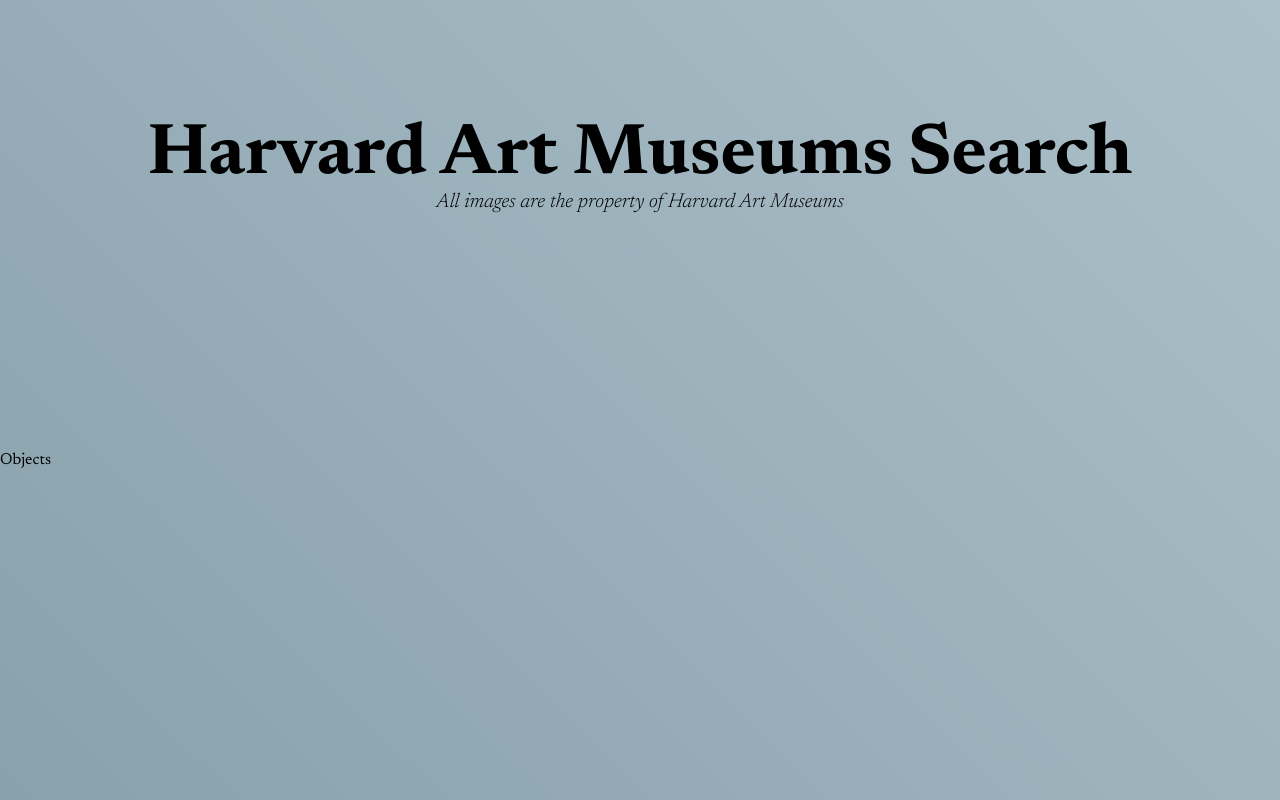
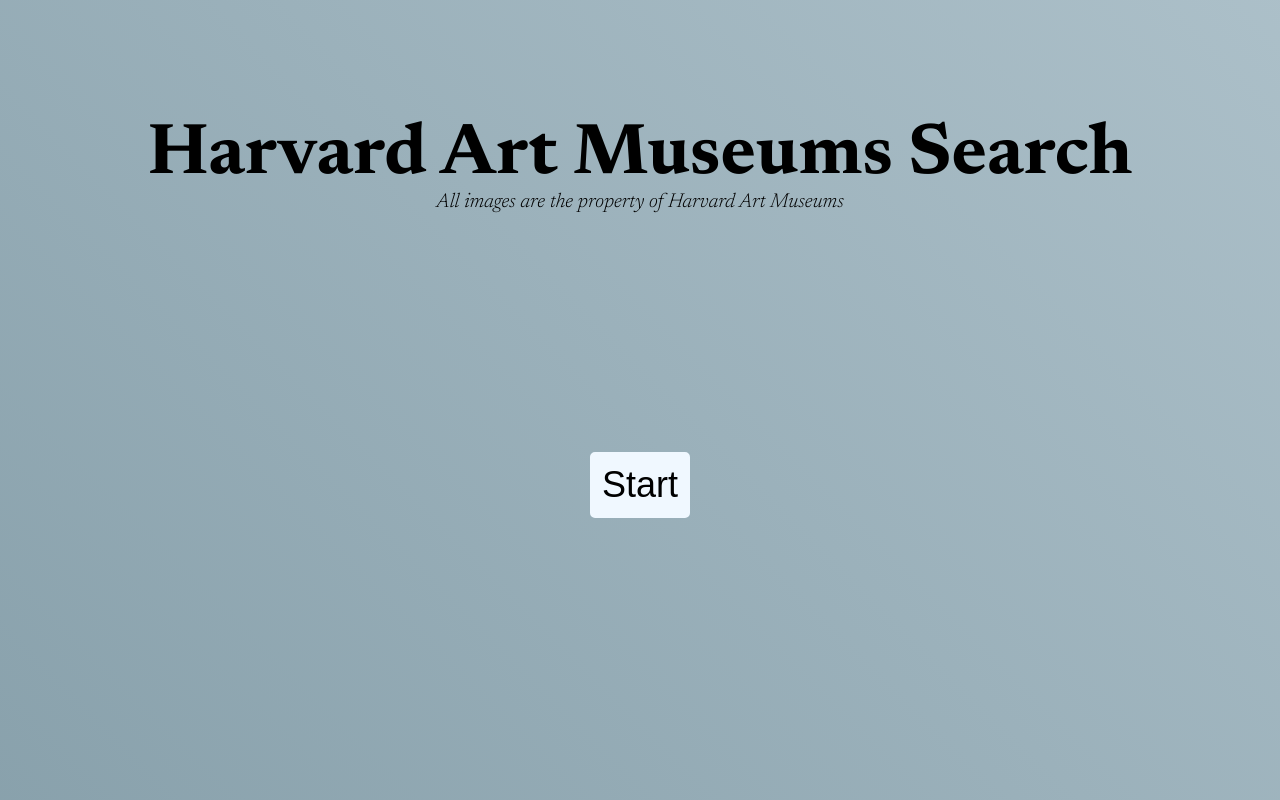
Before and after one commit to jaredjgebel/harvard-art-api-express, a React (Create React App) app in the folder client/: page / in a window 1280 px wide. Shown: the top 800 px of the page. Built offline with nearby package versions, Linux system fonts and the light colour scheme.

Commit message:
Touch ups

```diff
--- a/client/src/App.js
+++ b/client/src/App.js
@@ -3,6 +3,7 @@
 
 import ArtObjectContainer from "./components/art-object/ArtObjectContainer";
 import Header from "./components/header/Header";
+import styles from "./App.module.css";
 
 function App() {
   return (
@@ -11,7 +12,9 @@
 
       <Switch>
         <Route exact path="/">
-          <Link to="/objects">Objects</Link>
+          <Link to="/objects" className={styles.start}>
+            <button>Start</button>
+          </Link>
         </Route>
         <Route path="/objects">
           <ArtObjectContainer />
--- /dev/null
+++ b/client/src/App.module.css
@@ -0,0 +1,10 @@
+.start {
+  display: inline-block;
+  text-align: center;
+  width: 100%;
+}
+
+.start button {
+  font-size: 3.6rem;
+  padding: 1rem;
+}
--- a/client/src/components/art-object/ArtObject.module.css
+++ b/client/src/components/art-object/ArtObject.module.css
@@ -30,7 +30,7 @@
 .infoItem {
   display: inline-block;
   margin: 0 2rem;
-  min-width: 12rem;
+  width: 12rem;
 }
 
 .imageContainer {
--- a/client/src/components/modal/Modal.js
+++ b/client/src/components/modal/Modal.js
@@ -11,30 +11,77 @@
           <span>{object.title}</span>
         </div>
 
+        {object.century && (
           <div className={styles.modalItem}>
             <p>Century</p>
             <span>{object.century}</span>
           </div>
+        )}
 
+        {object.classification && (
           <div className={styles.modalItem}>
             <p>Classification</p>
             <span>{object.classification}</span>
           </div>
+        )}
 
+        {object.culture && (
           <div className={styles.modalItem}>
             <p>Culture</p>
             <span>{object.culture}</span>
           </div>
+        )}
 
+        {object.dated && (
           <div className={styles.modalItem}>
             <p>Dated</p>
             <span>{object.dated}</span>
           </div>
+        )}
 
         {object.technique && (
           <div className={styles.modalItem}>
             <p>Technique</p>
             <span>{object.technique}</span>
+          </div>
+        )}
+
+        {object.background && (
+          <div className={styles.modalItem}>
+            <p>Background</p>
+            <span>{object.labeltext}</span>
+          </div>
+        )}
+
+        {object.department && (
+          <div className={styles.modalItem}>
+            <p>Department</p>
+            <span>{object.department}</span>
+          </div>
+        )}
+
+        {object.medium && (
+          <div className={styles.modalItem}>
+            <p>Medium</p>
+            <span>{object.medium}</span>
+          </div>
+        )}
+
+        {object.period && (
+          <div className={styles.modalItem}>
+            <p>Period</p>
+            <span>{object.period}</span>
+          </div>
+        )}
+
+        {object.people?.length && (
+          <div className={styles.modalItem}>
+            <p>People</p>
+            {object.people.map((person) => (
+              <span key={object.id}>
+                {person.name}, {person.role}
+              </span>
+            ))}
           </div>
         )}
       </div>
```
Lines whose indentation alone changed are shown as unchanged.
